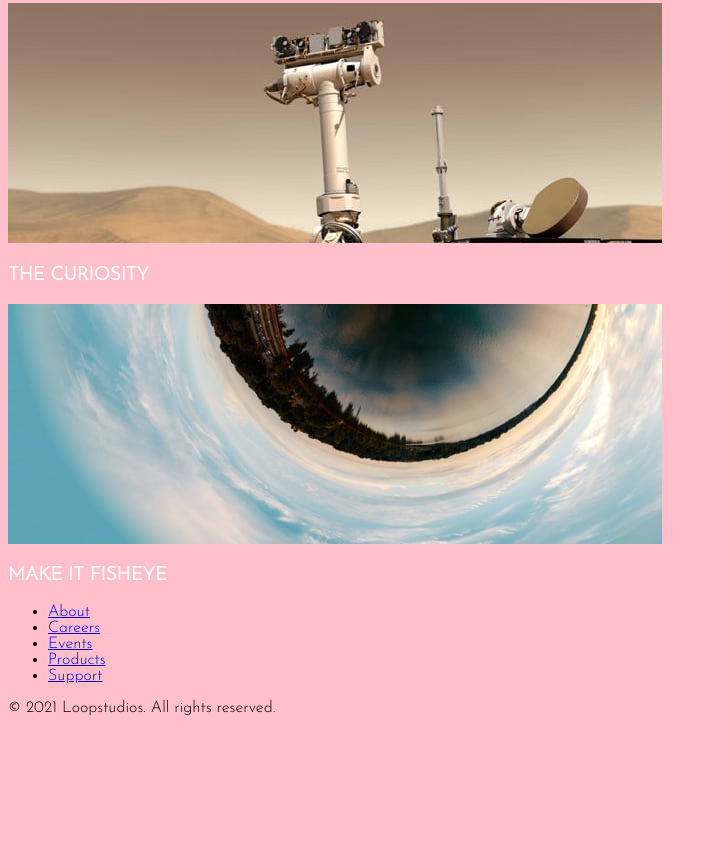
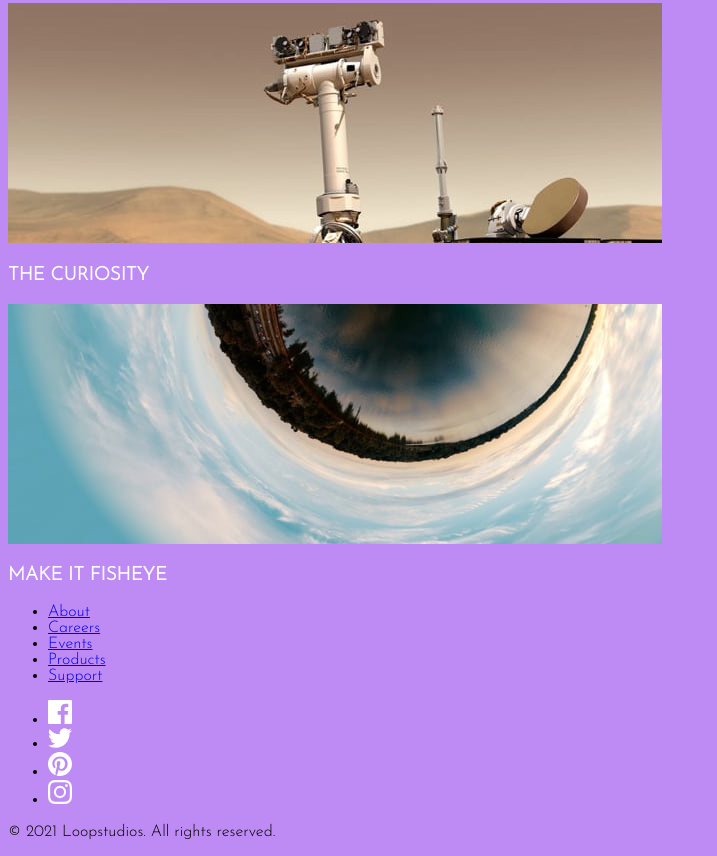
Before and after one commit to michaella23/loopstudios-landing-page-main, a plain HTML site: page index.html in a window 1280 px wide. Shown: the part 2170-3026 px from the top of the page, without its empty margins (0-717 px from the left). Before the commit the page ends 2902 px from the top, so only its background shows below. Drawn offline with Linux system fonts and the light colour scheme.

Commit message:
social icons, bg color change

```diff
--- a/index.html
+++ b/index.html
@@ -76,7 +76,7 @@
     <img src="images/mobile/image-fisheye.jpg" alt="" class="creation-img"/>
     <h3 class="creation-title">Make it fisheye</h3>
   </div>
-
+  <footer>
     <nav>
       <ul>
         <li><a href="#">About</a></li>
@@ -86,9 +86,14 @@
         <li><a href="#">Support</a></li>
       </ul>
     </nav>
-
+    <ul>
+      <li><a href="#"><img src="images/icon-facebook.svg"/></a></li>
+      <li><a href="#"><img src="images/icon-twitter.svg"/></a></li>
+      <li><a href="#"><img src="images/icon-pinterest.svg"/></a></li>
+      <li><a href="#"><img src="images/icon-instagram.svg"/></a></li>
+    </ul>
     <p>© 2021 Loopstudios. All rights reserved.</p>
-
-
+  </footer>
+  <script src="index.js" type="module"></script>
 </body>
 </html>
--- a/styles.css
+++ b/styles.css
@@ -3,7 +3,7 @@
 }
 
 body {
-    background-color: pink;
+    background-color: rgb(190, 139, 244);
     font-family: "Josefin Sans", sans-serif;
 }
 
```
Also changed, not shown: index.js (added). Lines whose indentation alone changed are shown as unchanged.
